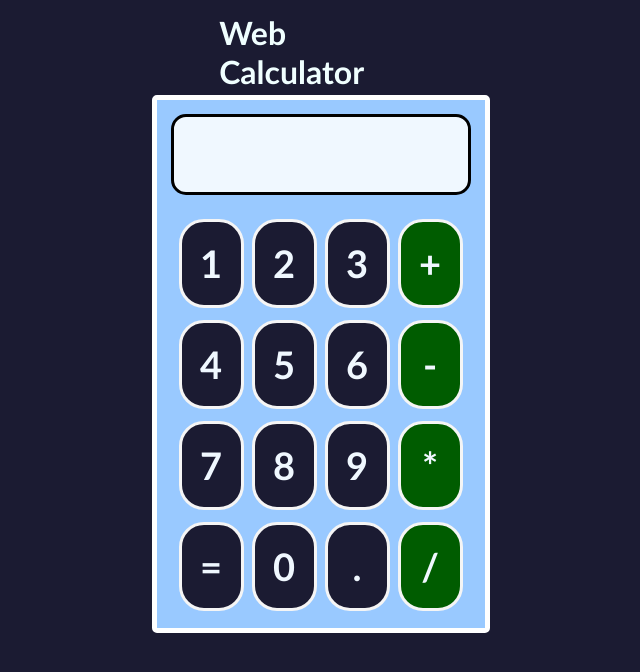
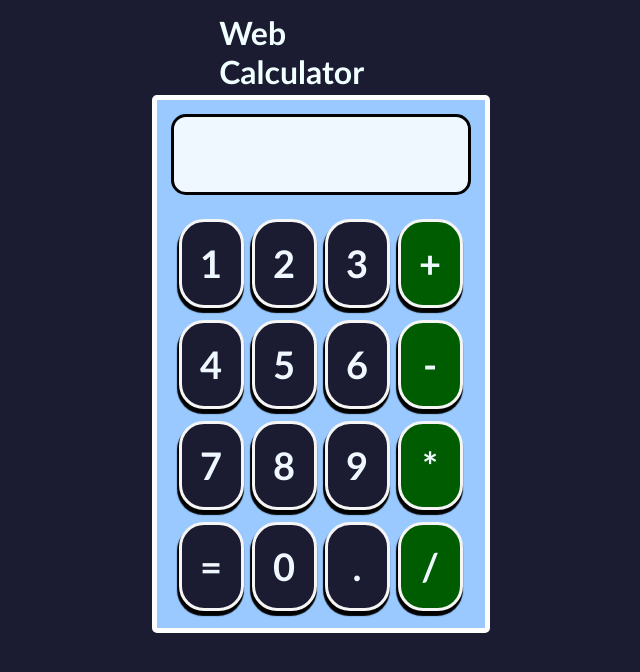
Before and after one commit to Santi846/calculator, a React (Create React App) app: page / in a window 1280 px wide. Shown: the top 672 px of the page, without its empty margins (423-1063 px from the left). Built offline with nearby package versions, Linux system fonts and the light colour scheme.

Commit message:
Buttons styling

```diff
--- a/src/components/styles/button.css
+++ b/src/components/styles/button.css
@@ -13,7 +13,7 @@
     margin: 4px;
     cursor: pointer;
     user-select: none;
-
+    box-shadow: -1px 4px 1px 1px black;
 }
 
 .calculator_button:hover{
```
